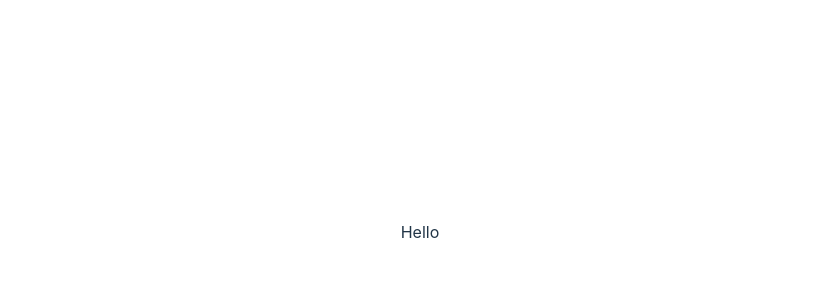
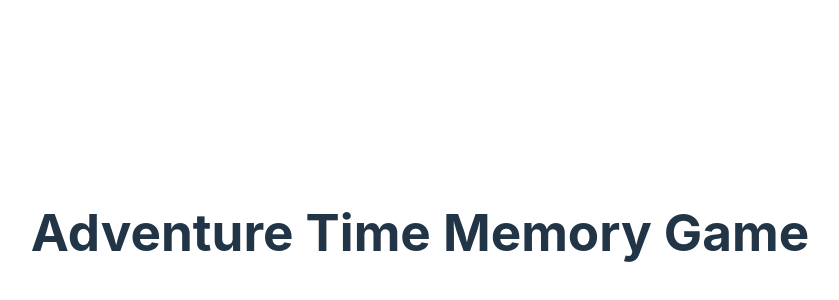
Before and after one commit to Eveieve/memory-game, a React (Vite) app in the folder vite-project/: page / in a window 1280 px wide. Shown: the part 168-468 px from the top of the page, without its empty margins (220-1059 px from the left). Built offline with nearby package versions, Linux system fonts and the light colour scheme.

Commit message:
Add game title

```diff
--- a/vite-project/src/App.jsx
+++ b/vite-project/src/App.jsx
@@ -1,6 +1,11 @@
 import './App.css';
+
 function App() {
-  return <div>Hello</div>;
+  return (
+    <header className="header">
+      <h1>Adventure Time Memory Game</h1>
+    </header>
+  );
 }
 
 export default App;
```
